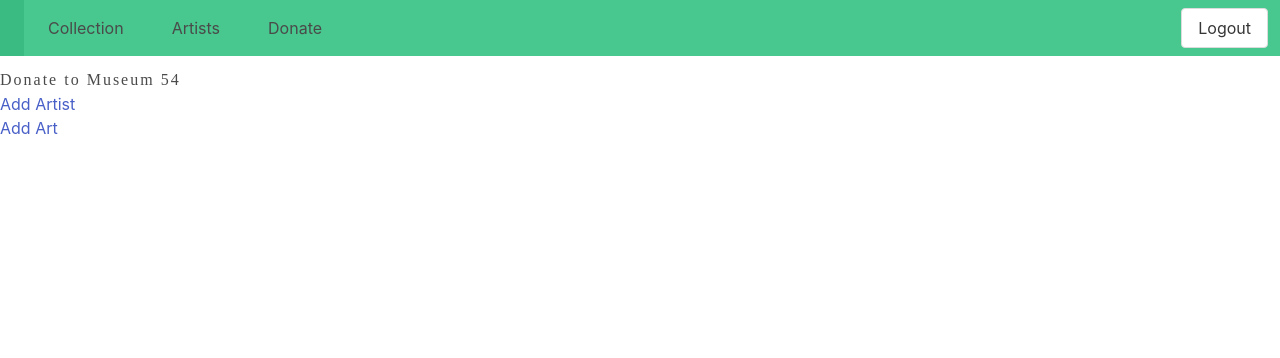
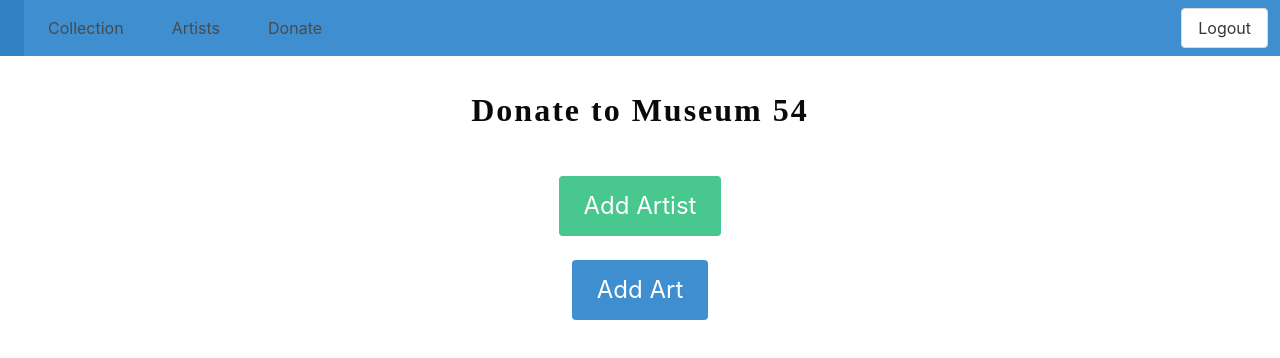
Before and after one commit to jmehart/Museum54-Client, a React (Create React App) app: page /donate in a window 1280 px wide. Shown: the top 358 px of the page. Built offline with nearby package versions, Linux system fonts and the light colour scheme; no server answers; sample sign-in values are in the browser's storage; a web font is replaced by a local one.

Commit message:
artists list styling done

```diff
--- a/src/components/art/Collection.js
+++ b/src/components/art/Collection.js
@@ -29,12 +29,10 @@ export const AllArt = ({ setRefreshState, refreshState }) => {
     return <>
         <section className="collection-section">
         <br></br>
-            <div className="columns is-centered">
-                <div className="is-full">
-                    <h2 className="title has-text-black">Collection</h2>
-                </div>
-            </div>
-            <div className="columns is-multiline is-centered">
+
+                    <h2 className="title has-text-black has-text-centered">Collection</h2>
+
+            <div className="columns is-multiline is-centered is-gapless mx-5">
 
                 {
                     art.length > 0
--- a/src/components/artists/AllArtists.js
+++ b/src/components/artists/AllArtists.js
@@ -27,14 +27,17 @@ export const AllArtists = ({ setRefreshState, refreshState }) => {
 
 
     return <>
+        <section className="artists-section">
+            <br></br>
 
-        <div className="singleArtist">
-        <h2>Artists</h2>
-        </div>
+            <h2 className="title has-text-centered has-text-black">Artists</h2>
+
+            <div className="columns is-multiline is-centered is-gapless mx-6 px-6">
+
                 {
                     artists.length > 0
                         ? artists.map((artist) => {
-                    return <div key={artist.id} className="artists">
+                            return <div key={artist.id} className="column is-half is-narrow has-text-centered">
                                 {
                                     <Artist listView={true} cardView={false} artist={artist} currentUser={currentUser} />
                                     //does not display unapproved artists
@@ -44,6 +47,6 @@ export const AllArtists = ({ setRefreshState, refreshState }) => {
                         })
                         : "No artists"
                 }
-
+            </div></section>
     </>
 }
--- a/src/components/donate/Donate.js
+++ b/src/components/donate/Donate.js
@@ -2,19 +2,23 @@ import { Link } from "react-router-dom"
 
 export const Donate = () => {
 
-    return <div>
-        <h2>Donate to Museum 54</h2>
+    return <section className="donate-section">
+        <br></br>
+        <h2 className="title has-text-black has-text-centered">Donate to Museum 54</h2>
+        <br></br>
 
-        <div>
+        <div className="buttons is-centered">
             <Link to={`/donate/artist`}>
-                Add Artist
+                <div className="button is-success is-large">Add Artist</div>
             </Link>
         </div>
-        <div>
+        <div className="buttons is-centered">
             <Link to={`/donate/art`}>
-                Add Art
-            </Link></div>
+                <div className="button is-info is-large">Add Art</div>
+            </Link>
+        </div>
 
 
-    </div>
+
+    </section >
 }
--- a/src/components/nav/NavBar.js
+++ b/src/components/nav/NavBar.js
@@ -22,7 +22,7 @@ export const NavBar = ({ token, setToken, refreshState, setRefreshState, setToke
   }
 
   return (
-    <nav className="navbar is-success mb-3" role="navigation" aria-label="main navigation">
+    <nav className="navbar is-info mb-3" role="navigation" aria-label="main navigation">
       <div className="navbar-brand">
         <a className="navbar-item" href="/">
           {/* <img src={Logo} height="3rem" /> <h1 className="title is-4">Rare Publishing</h1> */}
```
Lines whose indentation alone changed are shown as unchanged.
